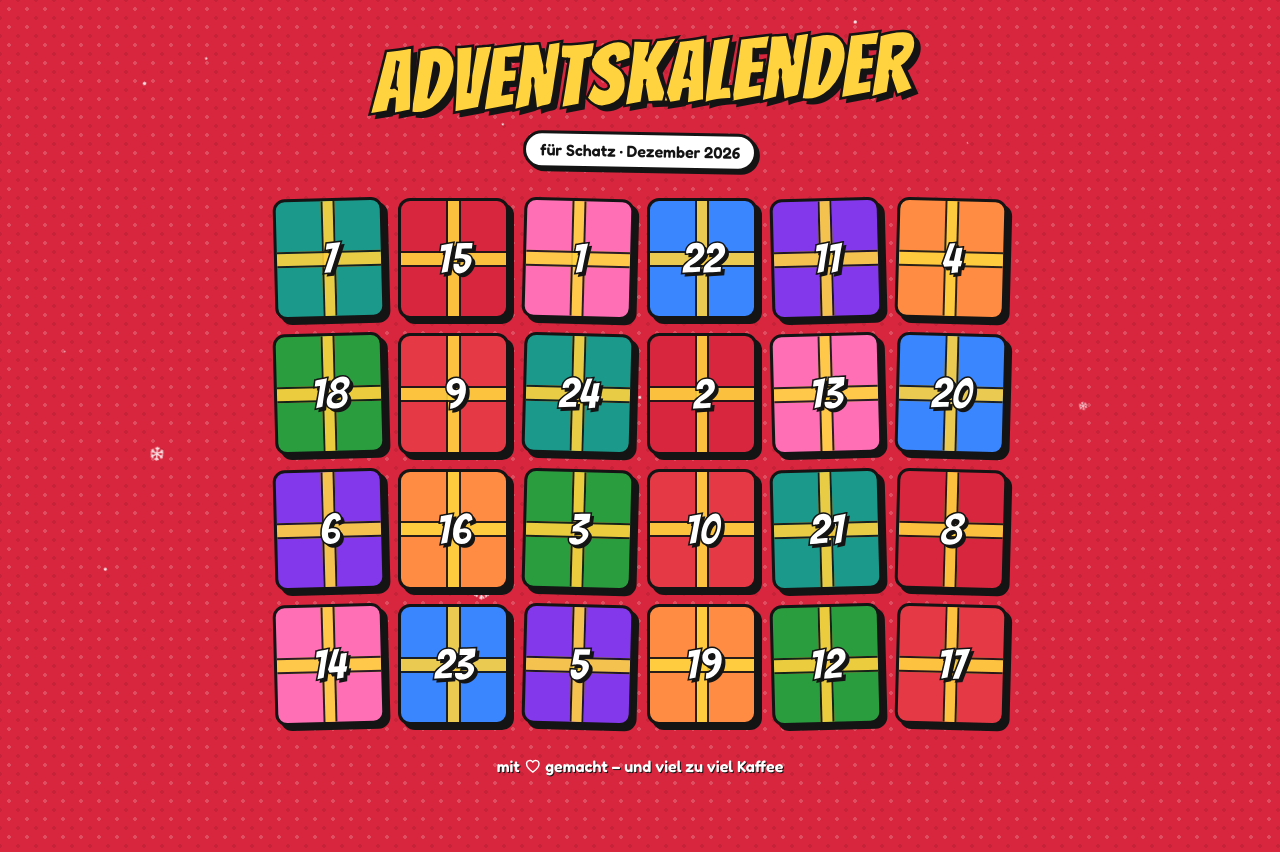
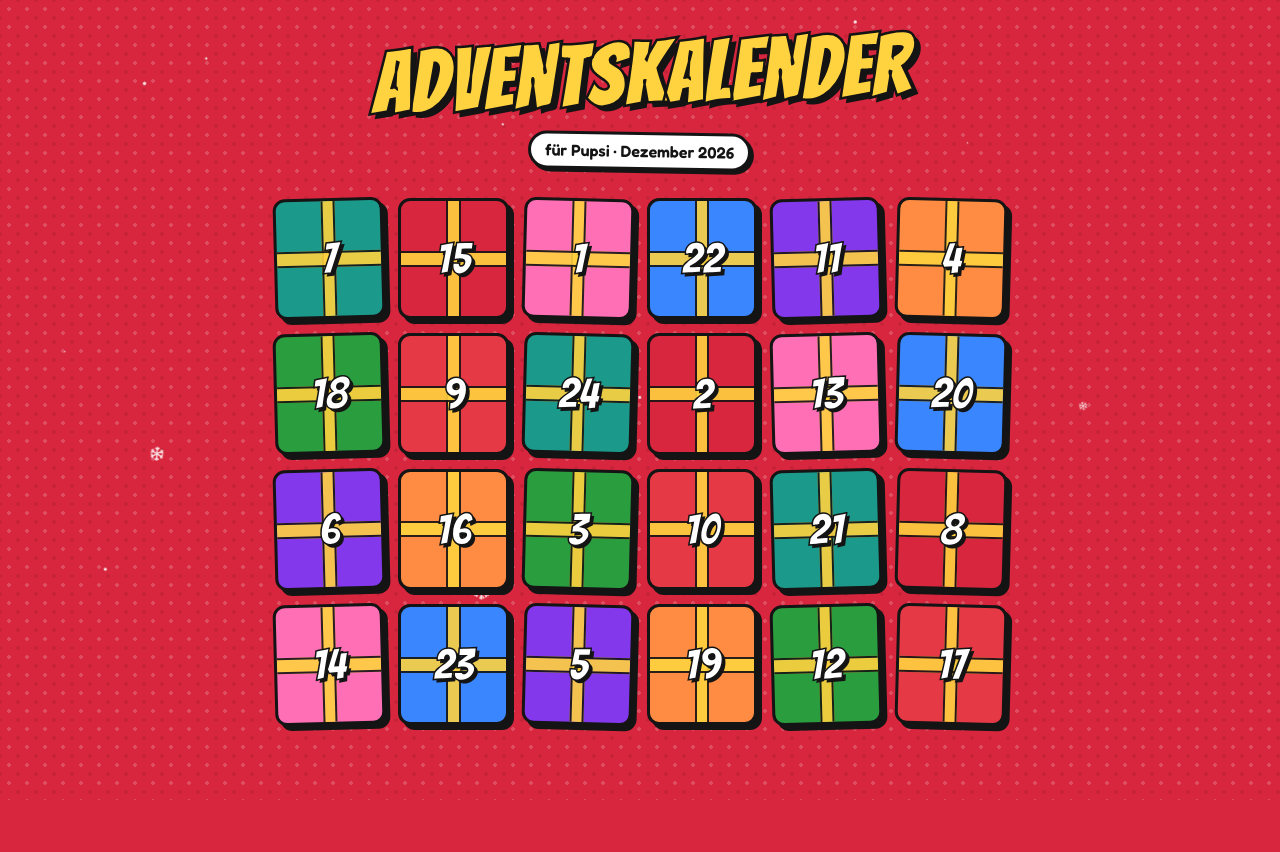
Before and after one commit to elias-geee/adventskalender, a React (Vite) app: page / in a window 1280 px wide. After the commit the page ends 800 px from the top, so only its background shows below. Built offline with nearby package versions, Linux system fonts and the light colour scheme; no server answers.

Commit message:
Name «Pupsi», Fusszeile entfernt
Co-Authored-By: Claude Opus 5.5 <noreply@anthropic.com>

```diff
--- a/src/components/DoorGrid.tsx
+++ b/src/components/DoorGrid.tsx
@@ -85,7 +85,6 @@ export default function DoorGrid() {
         })}
       </div>
 
-      <p className="footer">mit <Icon name="heart" /> gemacht – und viel zu viel Kaffee</p>
       {toast}
     </div>
   )
--- a/src/config.ts
+++ b/src/config.ts
@@ -4,7 +4,7 @@
 export const YEAR = 2026
 
 /** Name, der im Kalender angezeigt wird. */
-export const HER_NAME = 'Schatz'
+export const HER_NAME = 'Pupsi'
 
 /** Dein Name (Absender). */
 export const MY_NAME = 'dein Elias'
--- a/src/styles/theme.css
+++ b/src/styles/theme.css
@@ -323,7 +323,6 @@ input[type=range].seek { width: 100%; accent-color: var(--red); height: 24px; }
 .spin { display: inline-flex; animation: spin 1.6s linear infinite; }
 @keyframes spin { to { transform: rotate(360deg); } }
 
-.footer { text-align: center; color: var(--white); font-weight: 600; text-shadow: 1px 1px 0 var(--ink); margin-top: 30px; }
 
 /* ---------- Icons (eigenes Set statt Emojis) ---------- */
 .icon { display: inline-block; vertical-align: -0.2em; flex-shrink: 0; overflow: visible; }
@@ -351,7 +350,6 @@ input[type=range].seek { width: 100%; accent-color: var(--red); height: 24px; }
 .play-btn .icon { stroke: var(--white); }
 .player .cover { display: flex; align-items: center; justify-content: center; }
 .snow span .icon { vertical-align: 0; }
-.footer .icon { width: 1.1em; height: 1.1em; }
 
 /* ---------- Wimmelbild ---------- */
 .wm-legend { display: grid; grid-template-columns: 1fr 1fr; gap: 8px; }
```
